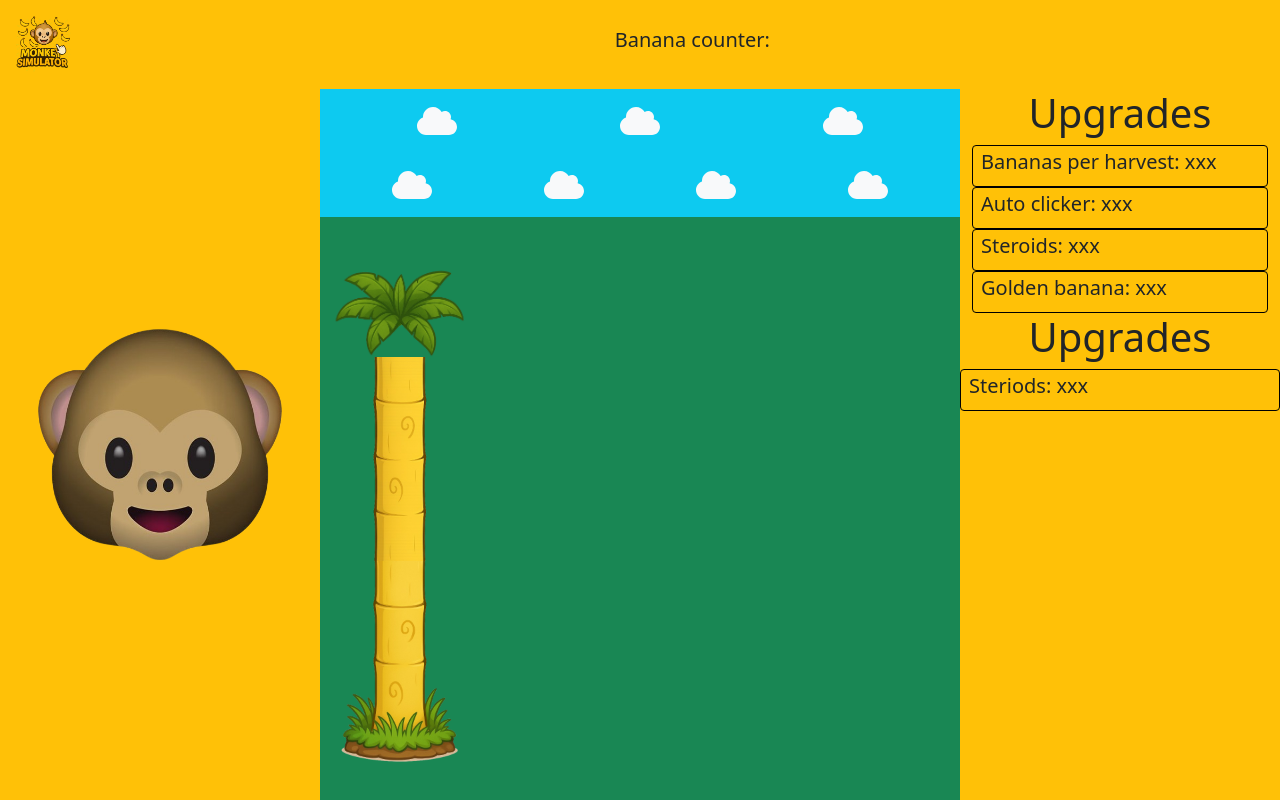
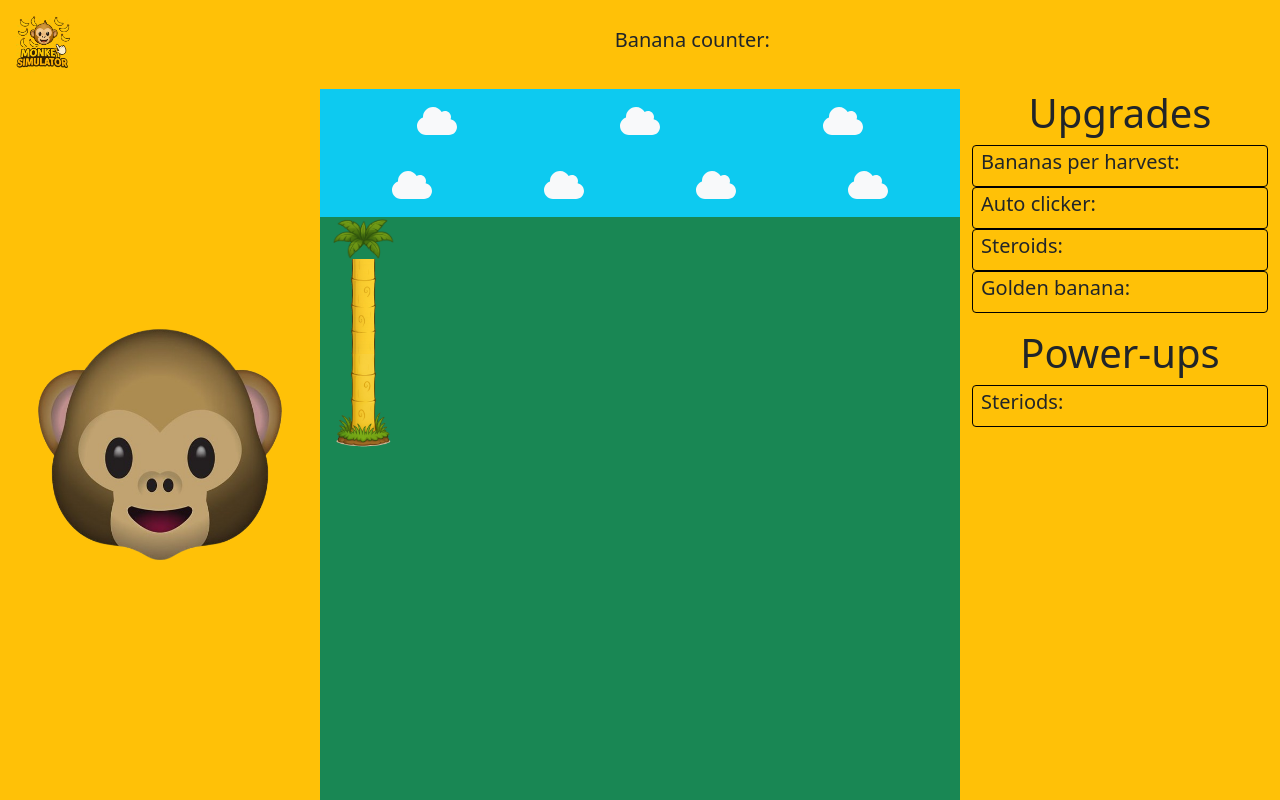
Before and after one commit to Wesselkoole/monkey-simulator, a React (Vite) app: page / in a window 1280 px wide. Built offline with nearby package versions, Linux system fonts and the light colour scheme.

Commit message:
field upgrade

```diff
--- a/src/views/Field.jsx
+++ b/src/views/Field.jsx
@@ -7,6 +7,7 @@ import {faCloud} from "@fortawesome/free-solid-svg-icons";
 const Field = () => {
     return (
         <>
+            {/*Cloulds*/}
             <div className="row bg-info p-3">
                 <div className="col-md-4"><FontAwesomeIcon icon={faCloud} size="2xl" className="text-light " /></div>
                 <div className="col-md-4"><FontAwesomeIcon icon={faCloud} size="2xl" className="text-light " /></div>
@@ -18,26 +19,13 @@ const Field = () => {
                 <div className="col-md-3"><FontAwesomeIcon icon={faCloud} size="2xl" className="text-light " /></div>
                 <div className="col-md-3"><FontAwesomeIcon icon={faCloud} size="2xl" className="text-light " /></div>
             </div>
-            <div className="row mt-5 pb-5-3">
-                <div className="col-md-3">
+
+            {/*Trees*/}
+            <div className="row me-5">
+                <div className="col-md-3 " style={{ height: "15%", width: "15%" }}>
                     <img className="img-fluid" alt="logo" src="src/images/bladeren.png"/>
                     <img className="img-fluid" alt="logo" src="src/images/midden.png"/>
                     <img className="img-fluid" alt="logo" src="src/images/bodem.png"/>
-                </div>
-                <div className="col-md-3">
-                    {/*<img className="img-fluid" alt="logo" src="src/images/bladeren.png"/>*/}
-                    {/*<img className="img-fluid" alt="logo" src="src/images/midden.png"/>*/}
-                    {/*<img className="img-fluid" alt="logo" src="src/images/bodem.png"/>*/}
-                </div>
-                <div className="col-md-3">
-                    {/*<img className="img-fluid" alt="logo" src="src/images/bladeren.png"/>*/}
-                    {/*<img className="img-fluid" alt="logo" src="src/images/midden.png"/>*/}
-                    {/*<img className="img-fluid" alt="logo" src="src/images/bodem.png"/>*/}
-                </div>
-                <div className="col-md-3">
-                    {/*<img className="img-fluid" alt="logo" src="src/images/bladeren.png"/>*/}
-                    {/*<img className="img-fluid" alt="logo" src="src/images/midden.png"/>*/}
-                    {/*<img className="img-fluid" alt="logo" src="src/images/bodem.png"/>*/}
                 </div>
             </div>
 
--- a/src/views/Upgrades.jsx
+++ b/src/views/Upgrades.jsx
@@ -2,58 +2,61 @@ import React from 'react';
 import 'bootstrap/dist/css/bootstrap.min.css';
 import 'bootstrap/dist/js/bootstrap.bundle.min.js';
 import "../css/upgrades.css";
-import {FontAwesomeIcon} from "@fortawesome/react-fontawesome";
 
 const Upgrades = () => {
     return (
-        <>
-        <div className="row">
+    <>
+        <div className="row mb-3">
             <h1>Upgrades</h1>
 
             <div>
                 <button className="btn btn-sm border border-black upgrade-btn">
                     <div className="col-md-12 text-start">
-                        <h5>Bananas per harvest: xxx</h5>
+                        <h5>Bananas per harvest: </h5>
                     </div>
                 </button>
-                <div className="upgrade-info">Verhoogt het aantal bananen per klik.</div>
+                <div className="upgrade-info">Info about the upgrade</div>
             </div>
 
             <div>
                 <button className="btn btn-sm border border-black upgrade-btn">
                     <div className="col-md-12 text-start">
-                        <h5>Auto clicker: xxx</h5>
+                        <h5>Auto clicker: </h5>
                     </div>
                 </button>
-                <div className="upgrade-info">Klikt automatisch elke seconde.</div>
+                <div className="upgrade-info">Info about the upgrade</div>
             </div>
 
             <div>
                 <button className="btn btn-sm border border-black upgrade-btn">
                     <div className="col-md-12 text-start">
-                        <h5>Steroids: xxx</h5>
+                        <h5>Steroids: </h5>
                     </div>
                 </button>
-                <div className="upgrade-info">Verdubbelt de clicks tijdelijk.</div>
+                <div className="upgrade-info">Info about the upgrade</div>
             </div>
 
             <div>
                 <button className="btn btn-sm border border-black upgrade-btn">
                     <div className="col-md-12 text-start">
-                        <h5>Golden banana: xxx</h5>
+                        <h5>Golden banana: </h5>
                     </div>
                 </button>
-                <div className="upgrade-info">Speciaal item voor grote boosts.</div>
+                <div className="upgrade-info">Info about the upgrade</div>
             </div>
         </div>
         <div className="row">
-            <h1>Upgrades</h1>
-            <button className="btn btn-sm border border-black upgrade-btn">
-                <div className="col-md-12 text-start">
-                    <h5>Steriods: xxx</h5>
-                </div>
-            </button>
-            <div className="upgrade-info">Speciaal item voor grote boosts.</div>
+            <h1>Power-ups</h1>
+
+            <div>
+                <button className="btn btn-sm border border-black upgrade-btn">
+                    <div className="col-md-12 text-start">
+                        <h5>Steriods: </h5>
+                    </div>
+                </button>
+                <div className="upgrade-info">Info about the power-up</div>
+            </div>
+
         </div>
     </>
     );
```
